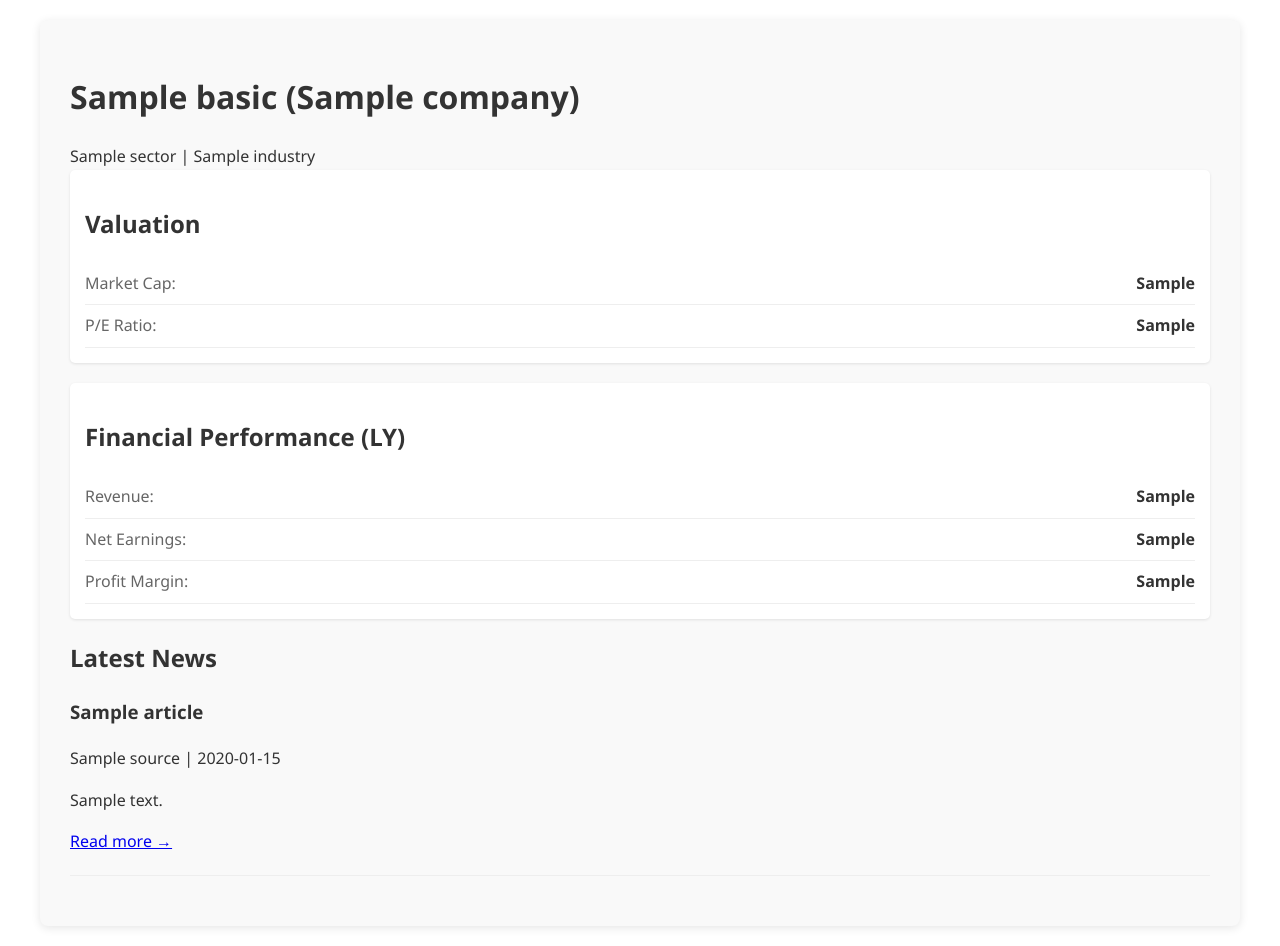
After one commit to vaibhav585/Finsight_AI, a Flask app: template templates/result.html in a window 1280 px wide. The commit adds this page. Run offline with Flask 3, Linux system fonts and the light colour scheme; the template is opened without the code that fills it: most values are stand-ins (such as "Sample title", 1, 10 or a date in 2020).

Commit message:
Add all files

```diff
--- a/app.py
+++ b/app.py
@@ -1,20 +1,65 @@
 from flask import Flask, render_template, request
 import yfinance as yf
-import plotly.graph_objs as go
-import os
-
+from newsapi import NewsApiClient
 app = Flask(__name__)
-
+# Initialize news API client
+news_api_client = NewsApiClient(api_key='e5d05e4d54684544976d5a30b3b37634')
 @app.route('/', methods=['GET', 'POST'])
 def index():
-    summary = None
-    chart_url = None
     if request.method == 'POST':
-        company = request.form['company']
-        summary = f"This is a placeholder summary for {company}. (Integrate LLMs here)"
-        chart_url = f"https://finance.yahoo.com/quote/{company}"  # You can later embed Plotly graphs
+        company_name = request.form.get('company_name')
 
-    return render_template('index.html', summary=summary, chart_url=chart_url)
+        if not company_name:
+            return render_template('index.html', error="Please enter a company name")
 
+        try:
+            ticker = yf.Ticker(company_name)
+            info = ticker.info
+
+            # Prepare comprehensive financial data
+            financials = {
+                'basic': {
+                    'name': info.get('shortName', 'N/A'),
+                    'sector': info.get('sector', 'N/A'),
+                    'industry': info.get('industry', 'N/A')
+                     },
+                'valuation': {
+                    'market_cap': format_money(info.get('marketCap')),
+                    'pe_ratio': format_number(info.get('trailingPE'))
+                },
+                'performance': {
+                    'revenue_ly': format_money(info.get('totalRevenue')),
+                    'earnings_ly': format_money(info.get('netIncomeToCommon')),
+                    'profit_margin': format_percent(info.get('profitMargins'))
+                }
+            }
+
+            # Get relevant news (max 5 articles)
+            news_results = news_api_client.get_everything(
+                q=f"{financials['basic']['name']} stock",
+                language='en',
+                sort_by='publishedAt',
+                page_size=5
+            )
+
+            return render_template(
+                'result.html',
+                financials=financials,
+                company=company_name.upper(),
+                articles=news_results.get('articles', []),
+                currency=info.get('currency', 'USD')
+            )
+        except Exception as e:
+            return render_template('error.html', error=str(e))
+
+    return render_template('index.html')
+# Helper formatting methods
+def format_money(value):
+    if value is None: return "N/A"
+    return "${:,.2f}".format(value / 10**9) + "B" if value >= 10**9 else "${:,.2f}M".format(value / 10**6)
+def format_number(value):
+    return "N/A" if value is None else "{:,.2f}".format(value)
+def format_percent(value):
+    return "N/A" if value is None else "{:.2%}".format(value)
 if __name__ == '__main__':
     app.run(debug=True)
--- a/requirements.txt
+++ b/requirements.txt
@@ -8,3 +8,4 @@ plotly
 openai
 python-dotenv
 ibm-watsonx
+alpha-vantage
--- /dev/null
+++ b/static/style.css
@@ -0,0 +1,41 @@
+body {
+    font-family: 'Segoe UI', sans-serif;
+    line-height: 1.6;
+    color: #333;
+    max-width: 1200px;
+    margin: 0 auto;
+    padding: 20px;
+}
+.container {
+    background: #f9f9f9;
+    padding: 30px;
+    border-radius: 8px;
+    box-shadow: 0 2px 10px rgba(0,0,0,0.1);
+}
+.metric-group {
+    background: white;
+    padding: 15px;
+    margin-bottom: 20px;
+    border-radius: 5px;
+    box-shadow: 0 1px 3px rgba(0,0,0,0.1);
+}
+.metric {
+    display: flex;
+    justify-content: space-between;
+    padding: 8px 0;
+    border-bottom: 1px solid #eee;
+}
+.metric span {
+    color: #666;
+}
+article {
+    margin-bottom: 20px;
+    padding-bottom: 20px;
+    border-bottom: 1px solid #eee;
+}
+.error {
+    color: #d32f2f;
+    background: #ffebee;
+    padding: 10px;
+    border-radius: 4px;
+}
--- /dev/null
+++ b/templates/result.html
@@ -0,0 +1,62 @@
+<!DOCTYPE html>
+<html>
+<head>
+    <title>Results for {{ company }}</title>
+    <link rel="stylesheet" href="/static/style.css">
+</head>
+<body>
+    <div class="container">
+        <header>
+            <h1>{{ financials.basic.name }} ({{ company }})</h1>
+            <div class="subheader">
+                {{ financials.basic.sector }} | {{ financials.basic.industry }}
+            </div>
+        </header>
+        <section class="financials">
+            <!-- Valuation Metrics -->
+            <div class="metric-group">
+                <h2>Valuation</h2>
+                <div class="metric">
+                    <span>Market Cap:</span>
+                    <strong>{{ financials.valuation.market_cap }}</strong>
+                </div>
+                <div class="metric">
+                    <span>P/E Ratio:</span>
+                    <strong>{{ financials.valuation.pe_ratio }}</strong>
+                     </div>
+            </div>
+            <!-- Financial Performance -->
+            <div class="metric-group">
+                <h2>Financial Performance (LY)</h2>
+                <div class="metric">
+                    <span>Revenue:</span>
+                    <strong>{{ financials.performance.revenue_ly }}</strong>
+                </div>
+                <div class="metric">
+                    <span>Net Earnings:</span>
+                    <strong>{{ financials.performance.earnings_ly }}</strong>
+                </div>
+                <div class="metric">
+                    <span>Profit Margin:</span>
+                    <strong>{{ financials.performance.profit_margin }}</strong>
+                </div>
+            </div>
+        </section>
+         <section class="news">
+            <h2>Latest News</h2>
+            {% if articles %}
+                {% for article in articles %}
+                <article>
+                    <h3>{{ article.title }}</h3>
+                    <div class="meta">{{ article.source.name }} | {{ article.publishedAt[:10] }}</div>
+                    <p>{{ article.description }}</p>
+                    <a href="{{ article.url }}" target="_blank">Read more →</a>
+                </article>
+                {% endfor %}
+            {% else %}
+                <p>No recent news found</p>
+            {% endif %}
+        </section>
+    </div>
+</body>
+</html>
--- /dev/null
+++ b/top_gainers.py
@@ -0,0 +1,6 @@
+import yfinance as yf
+def get_top_stocks():
+    ticker = yf.Ticker("^GSPC")
+    data = ticker.history(period="1d")
+    top_gainers = data["Close"].sort_values(ascending=False).head(10)
+    return top_gainers.index.tolist()
```
Also changed, not shown: generate_report.py (added, +29 -0 lines), granite_summarizer.py (added, +14 -0 lines), llm_utils/granite_summarizer.py (added, +42 -0 lines), newsfetcher.py (added, +7 -0 lines), static/css/style.css (added, +68 -0 lines), templates/error.html (added, +14 -0 lines), templates/index.html (+6 -23 lines), templates/style.css (added, +68 -0 lines), utils.py (added, +10 -0 lines), utils.py.py (added, +17 -0 lines), static/stock_graph.png (added).
